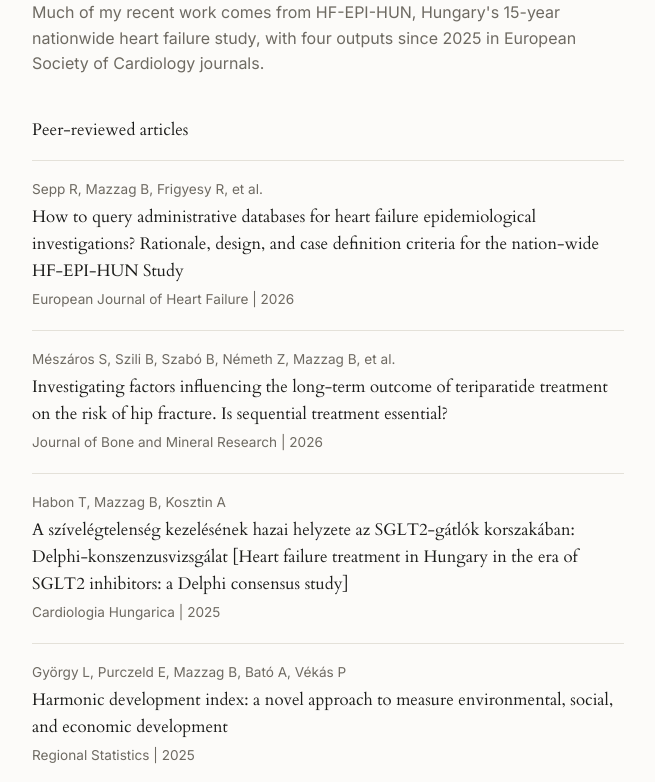
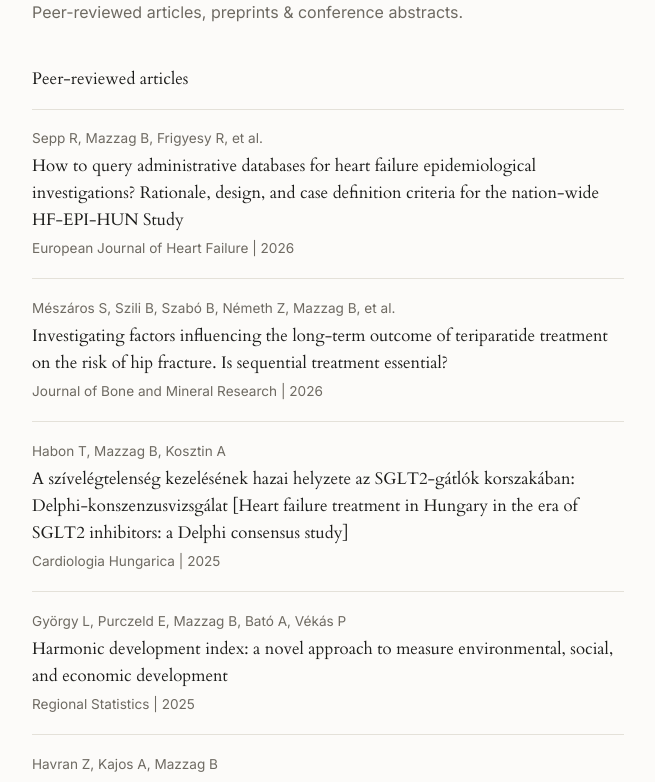
Before and after one commit to mbalint9901/website, a plain HTML site: page publications.html in a window 1280 px wide. Shown: the part 227-1009 px from the top of the page, without its empty margins (312-967 px from the left). Drawn offline with Linux system fonts and the light colour scheme.

Commit message:
Publications: use the general description as the page subtitle
Co-Authored-By: Claude Opus 5.5 <noreply@anthropic.com>

```diff
--- a/publications.html
+++ b/publications.html
@@ -43,8 +43,7 @@
        (newest first). Authors in Vancouver style: list everyone if 6 or fewer, otherwise
        list up to and including Mazzag B, then "et al.". Link the DOI where one exists. -->
   <p class="intro">
-    Much of my recent work comes from HF-EPI-HUN, Hungary's 15-year nationwide heart failure
-    study, with four outputs since 2025 in European Society of Cardiology journals.
+    Peer-reviewed articles, preprints &amp; conference abstracts.
   </p>
 
   <h2 class="section-label">Peer-reviewed articles</h2>
```
